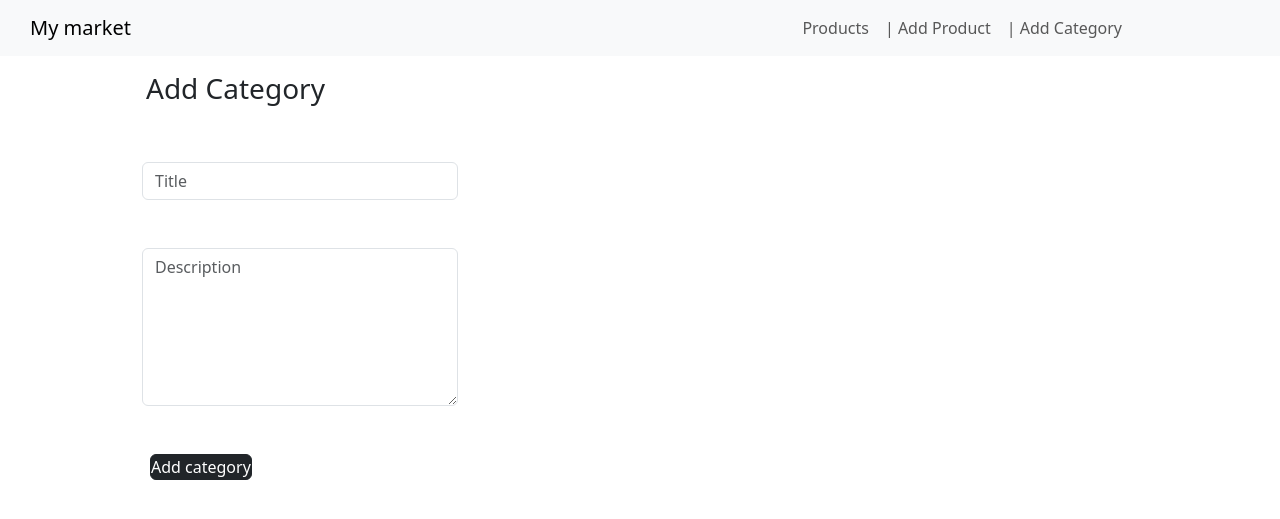
After one commit to eQuaL322/homework_54_azamat_umurzakov, a Django app: page /categories/add in a window 1280 px wide. The commit adds this page. Shown: the top 519 px of the page. Run offline with Django 4.2, Linux system fonts and the light colour scheme.

Commit message:
- corrected models and make migrations - in base.html corrected <a> tag - reworked products_view in base.py - created categories.py, inside categories.py created category_add_view method - created template category_add.html - reworked Product class in models.py, added new string 'category' - reworked products_view.html - added new urls in urls.py

```diff
--- a/static/css/style.css
+++ b/static/css/style.css
@@ -3,12 +3,12 @@
     margin-right: 150px;
 }
 
-.nav-item {
-
+.navbar-brand {
+    margin-left: 30px !important;
 }
 
 .card {
-    margin: 25px 35px;
+    margin: 25px 25px;
     flex-direction: row !important;
     align-items: center !important;
     width: 500px;
@@ -26,7 +26,17 @@
 }
 
 .card img {
-    width: 50% !important;
+    width: 35% !important;
     border-top-right-radius: 0 !important;
     border-bottom-left-radius: calc(0.25rem - 1px) !important;
 }
+
+
+.btn-link {
+    text-decoration: underline;
+}
+
+.btn {
+    --bs-btn-padding-x: 0rem !important;
+    --bs-btn-padding-y: 0rem !important;
+}
--- a/store/templates/base.html
+++ b/store/templates/base.html
@@ -25,7 +25,7 @@
                 <a class="nav-link" href="#">| Add Product</a>
             </li>
             <li class="nav-item">
-                <a class="nav-link" href="#">| Add Category</a>
+                <a class="nav-link" href="{% url 'category_add' %}">| Add Category</a>
                 {% block menu %}{% endblock %}
             </li>
         </ul>
--- /dev/null
+++ b/store/templates/category_add.html
@@ -0,0 +1,28 @@
+{% extends 'base.html' %}
+{% block title %}Add Category{% endblock %}
+{% block content %}
+    <div class="row text-left mt-3 mx-1">
+        <h3 class="mx-5">Add Category</h3>
+    </div>
+    <div class="row mx-5 align-items-center">
+        <form action="{% url 'category_add' %}" method="post">
+            {% csrf_token %}
+            <div class="row mt-5">
+                <div class="col-4">
+                    <input required type="text" id="title" name="title" class="form-control" placeholder="Title">
+                </div>
+            </div>
+            <div class="row mt-5">
+                <div class="col-4">
+                    <textarea rows="6" required id="description" name="description" class="form-control"
+                              placeholder="Description"></textarea>
+                </div>
+            </div>
+            <div class="row mt-5">
+                <div class="col-1">
+                    <input type="submit" class="btn btn-dark mx-2" value="Add category">
+                </div>
+            </div>
+        </form>
+    </div>
+{% endblock %}
--- a/store/templates/product_view.html
+++ b/store/templates/product_view.html
@@ -2,7 +2,7 @@
 {% block title %}Product{% endblock %}
 {% block content %}
     <div class="card card-solo">
-        <img alt='img' src="{{ product.image }}"
+        <img alt='img' height="450px" width="350px" src="{{ product.image }}"
              class="card-img-top"/>
         <div class="card-body">
             <h3 class="card-title">{{ product.title }}</h3>
--- a/store/urls.py
+++ b/store/urls.py
@@ -1,8 +1,10 @@
 from django.urls import path
 
 from store.views.base import products_view, product_view
+from store.views.categories import category_add_view
 
 urlpatterns = [
     path('', products_view, name='products_view'),
-    path('products/<int:pk>', product_view, name='product_view')
+    path('products/<int:pk>', product_view, name='product_view'),
+    path('categories/add', category_add_view, name='category_add')
 ]
--- a/store/views/base.py
+++ b/store/views/base.py
@@ -6,18 +6,14 @@ from store.models import Product, Category
 
 def products_view(request: WSGIRequest):
     products = Product.objects.all()
-    category = get_object_or_404(Category)
     context = {
-        'products': products,
-        'category': category
+        'products': products
     }
     return render(request, 'products_view.html', context=context)
 
 
 def product_view(request, pk):
     products = get_object_or_404(Product, pk=pk)
-    category = get_object_or_404(Category)
     return render(request, 'product_view.html', context={
         'product': products,
-        'category': category
     })
--- /dev/null
+++ b/store/views/categories.py
@@ -0,0 +1,16 @@
+from django.core.handlers.wsgi import WSGIRequest
+from django.shortcuts import render, redirect
+
+from store.models import Category
+
+
+def category_add_view(request: WSGIRequest):
+    if request.method == "GET":
+        return render(request, 'category_add.html')
+    category_data = {
+        'title': request.POST.get('title'),
+        'description': request.POST.get('description')
+    }
+    category = Category.objects.create(**category_data)
+
+    return redirect(request, 'products_view.html')
```
Also changed, not shown: store/models.py (+7 -10 lines), store/templates/products_view.html (+5 -3 lines), store/migrations/0002_alter_category_options_remove_category_product_and_more.py (added).
